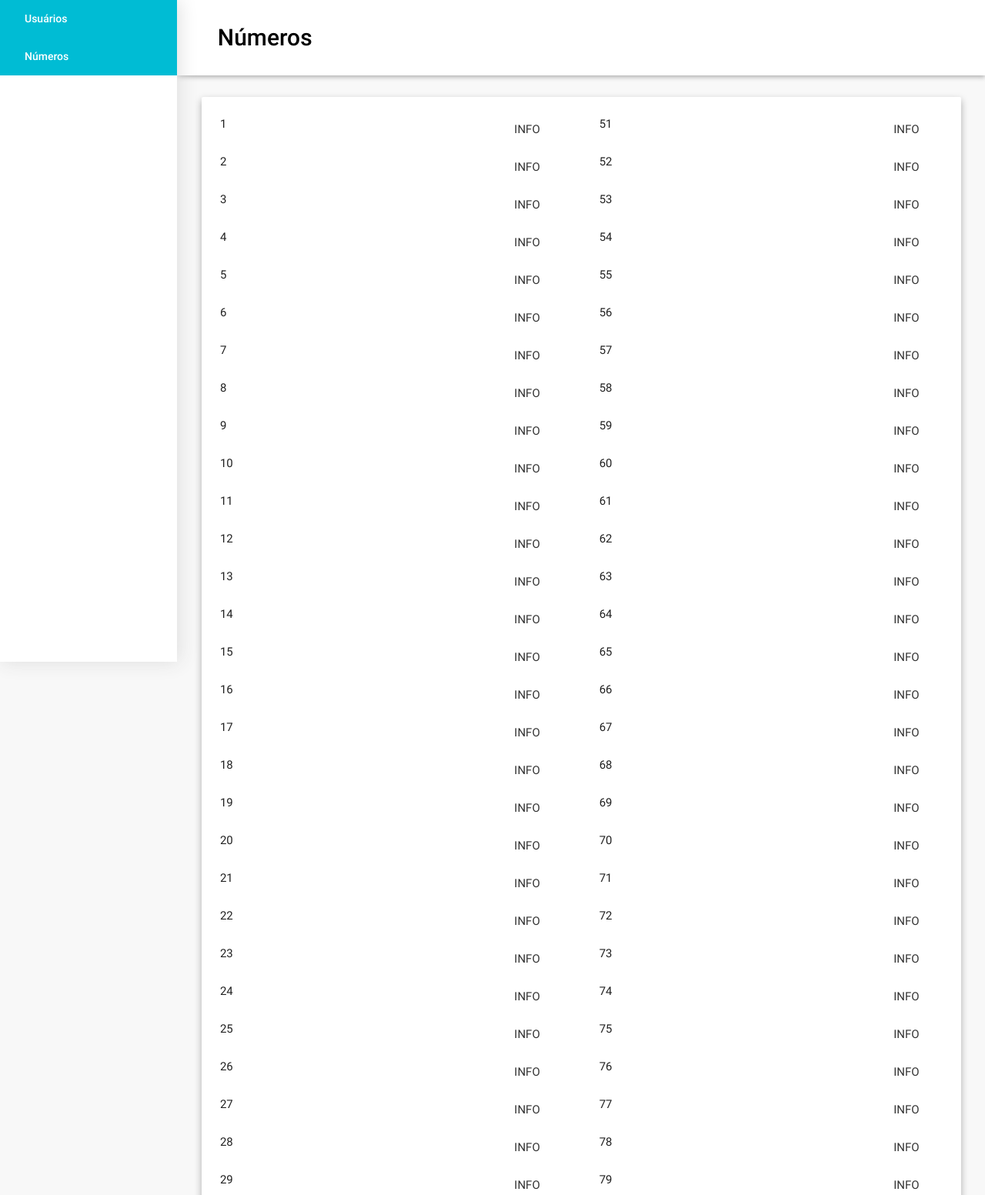
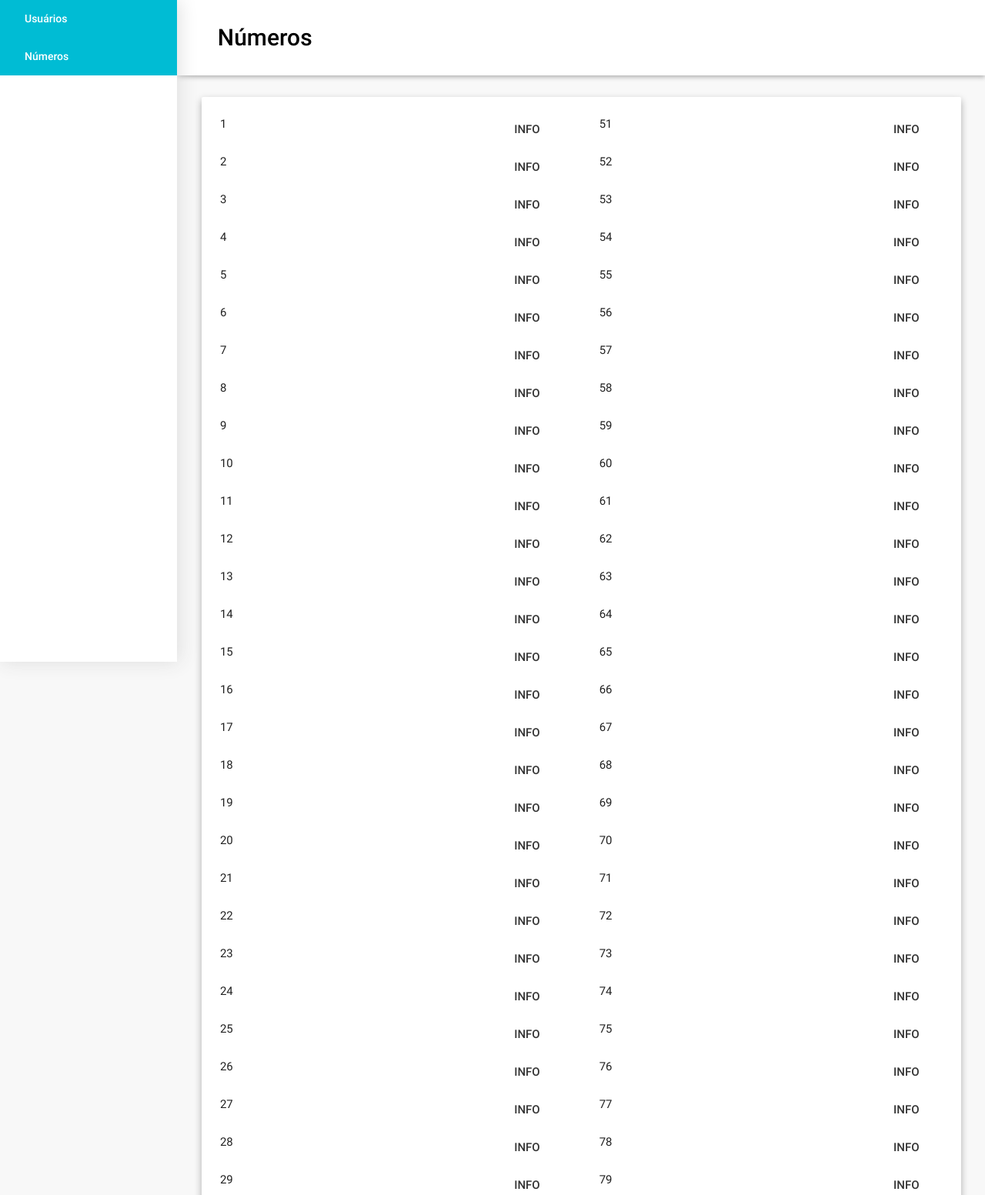
Before and after one commit to LeSantaFer/StepAdmin, a PHP site: page /numeros.php in a window 1280 px wide. Shown: the top 1553 px of the page at 77% size. Run offline with PHP 8.4, Linux system fonts and the light colour scheme; some libraries are stand-ins or nearby versions.

Commit message:
Bold INFO text Custom ripple color

```diff
--- a/css/style.css
+++ b/css/style.css
@@ -52,13 +52,23 @@ li.active a {
     color: #FFF;
 }
 
+/* Button properties */
+
+.waves-effect.waves-grey .waves-ripple {
+    background-color: #EEEEEE;
+}
+
+.btn-flat:hover {
+    background-color: #FFF;
+}
+
 /* Card properties */
 
 .card {
     box-shadow: 0 4px 10px #aaa;
 }
 
-/* Card container */
+/* Card container personalizations */
 
 .list-item {
     height: 49px;
--- a/numeros.php
+++ b/numeros.php
@@ -29,7 +29,9 @@
                                     <p>$i</p>
                                 </div>
                                 <div class='sub-column'>
-                                    <a class='waves-effect btn-flat float-right'>INFO</a>
+                                    <a class='waves-effect waves-grey btn-flat float-right'>
+                                        <strong>INFO</strong>
+                                    </a>
                                 </div>
                             </div>
                         ");
@@ -46,7 +48,9 @@
                                     <p>$i</p>
                                 </div>
                                 <div class='sub-column'>
-                                    <a class='waves-effect btn-flat float-right'>INFO</a>
+                                    <a class='waves-effect waves-grey btn-flat float-right'>
+                                        <strong>INFO</strong>
+                                    </a>
                                 </div>
                             </div>
                         ");
```
